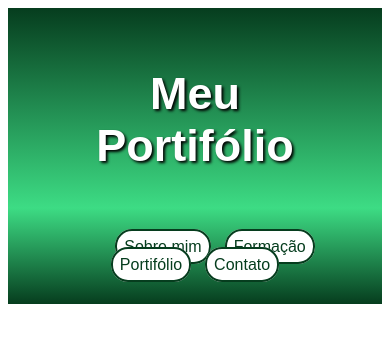
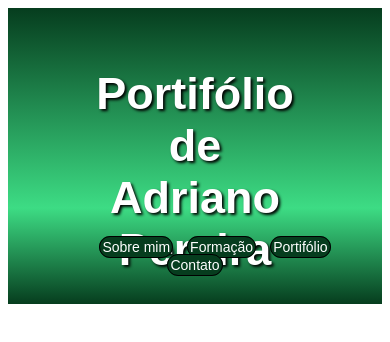
Before and after one commit to devadrianopereira/trabalho-programa-web, a plain HTML site: page index.html in a window 390 px wide. Drawn offline with Linux system fonts and the light colour scheme.

Commit message:
Update index.html

```diff
--- a/index.html
+++ b/index.html
@@ -70,6 +70,23 @@
         color: white;
         border: 2px solid white;
     }
+    @media only screen and (max-width: 767px)  {
+        li {
+            font-size: 14px;
+            display: inline;
+
+        }
+
+        a,a:link {
+
+            background-color: #063d1e;
+            text-decoration: none;
+            padding:2px;
+            border: solid black 1px;
+            border-radius: 15px;
+            color: white;
+        }
+   }
 
     </style>
 
@@ -78,7 +95,8 @@
 <body>
 
     <header>
-        <h1>Meu Portifólio</h1>
+        <h1>Portifólio de
+            <br> Adriano Pereira</h1>
     </header>
 
     <nav>
```
